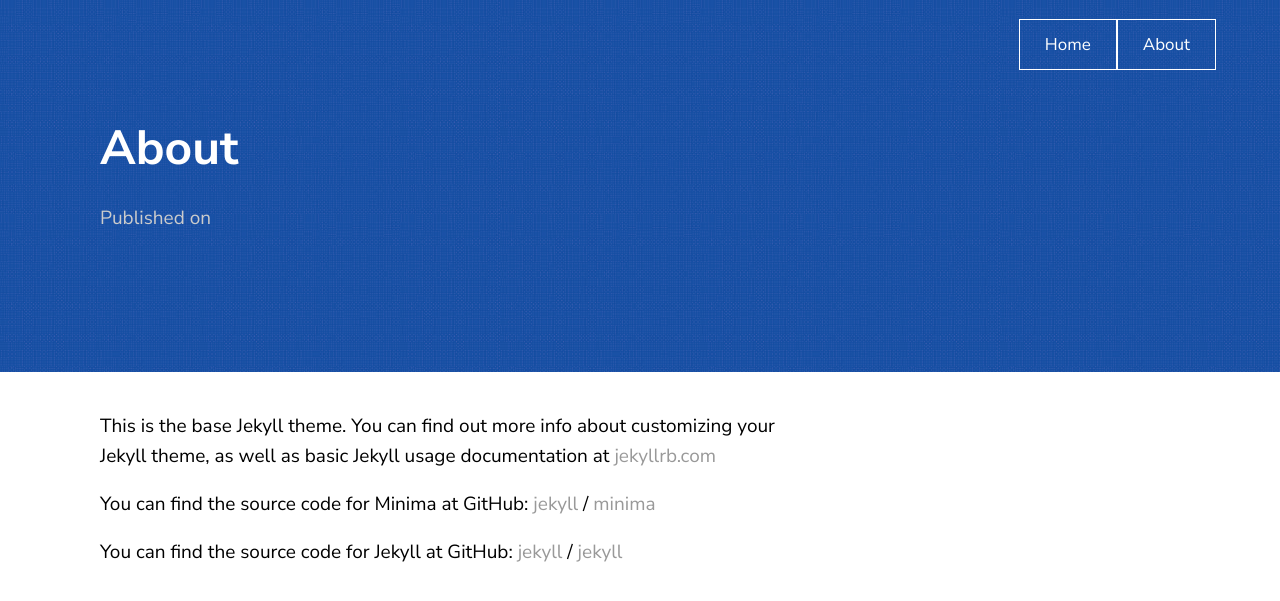
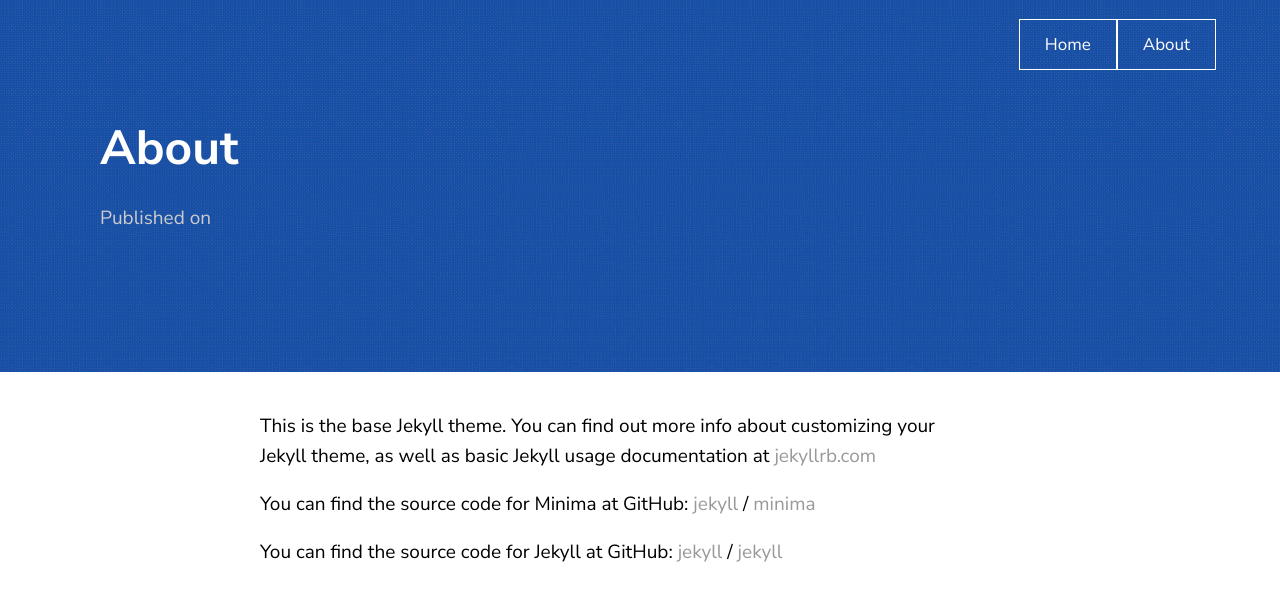
Before and after one commit to noulasd/noulasd.github.io, a Jekyll site: the page built from about.markdown, in a window 1280 px wide. Shown: the top 601 px of the page. Built offline with Jekyll 4.4.1, drawn with Linux system fonts in a browser that asks for light colours.

Commit message:
center layout post

```diff
--- a/_layouts/post.html
+++ b/_layouts/post.html
@@ -10,6 +10,7 @@
     </div>
     {%- include post_header.html -%}
   </header>
+  <div style="width:960px; margin:0 auto;">
   <main>
     <div class="container">
       <div class="post-container">
@@ -34,6 +35,7 @@
         <noscript>Please enable JavaScript to view the <a href="https://disqus.com/?ref_noscript" rel="nofollow">comments powered by Disqus.</a></noscript>
       {%- endif -%}
     </div>
+  </div>
   </main>
   {%- include footer.html -%}
 </body>
```
